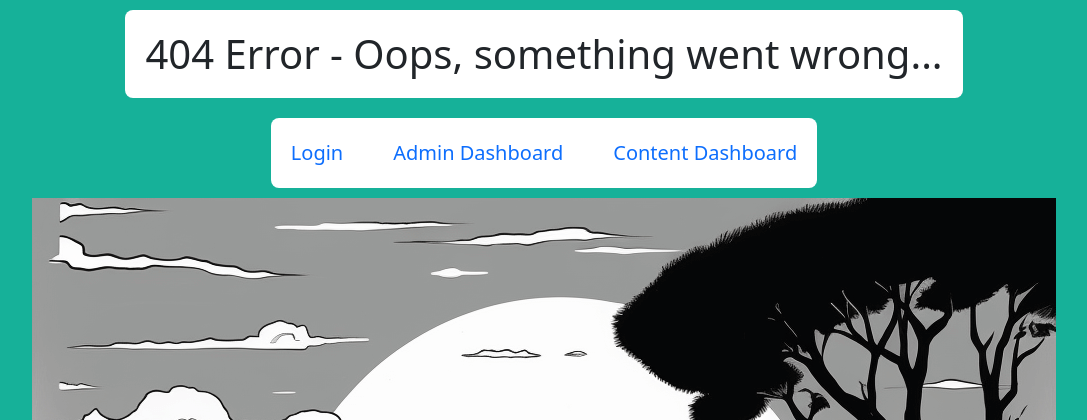
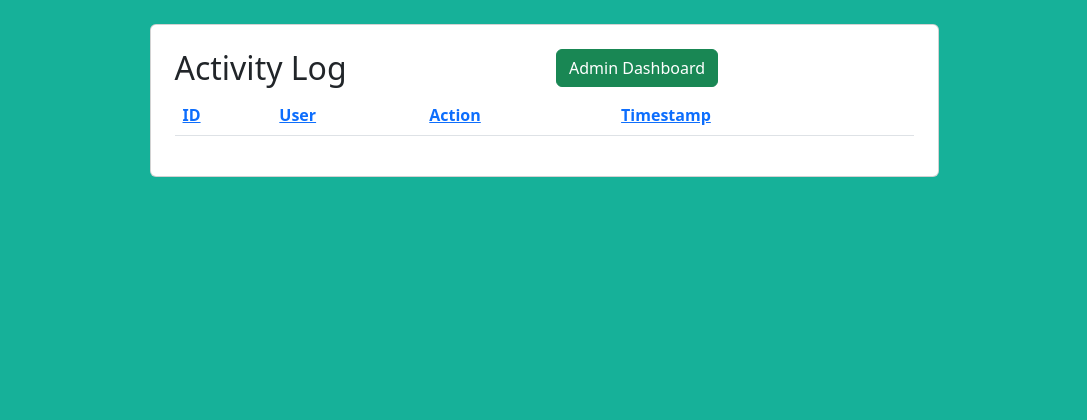
Before and after one commit to Hack-Weekly/sage-giraffe-headless-cms, a Flask app: page /log in a window 1280 px wide. Shown: the part 56-476 px from the top of the page, without its empty margins (96-1183 px from the left). After the commit the page ends 233 px from the top, so only its background shows below. Run offline with Flask 2, Linux system fonts and the light colour scheme; the visitor is signed in with stand-in values (Sample User, id 1); data comes from the database, SQL or seed files in the repository; data that the repository does not hold is empty.

Commit message:
Made separate page for activity log

```diff
--- a/routes.py
+++ b/routes.py
@@ -20,6 +20,34 @@ def index():
 @cms.route('/docs')
 def docs():
     return render_template('docs.html')
+
+@cms.route('/log', methods=['GET'])
+@login_required
+def log():
+    sort_column = request.args.get('sort', 'timestamp')
+    sort_order = request.args.get('order', 'asc')
+
+    def toggle_order(column):
+        if sort_column == column and sort_order == 'asc':
+            return 'desc'
+        return 'asc'
+
+    if sort_column == 'id':
+        sort_attr = Log.id
+    elif sort_column == 'user':
+        sort_attr = User.username
+    elif sort_column == 'action':
+        sort_attr = Log.action
+    else:
+        sort_attr = Log.timestamp
+
+    if sort_order == 'desc':
+        sort_attr = sort_attr.desc()
+
+    logs = Log.query.join(Log.user).order_by(sort_attr).all()
+
+    return render_template('log.html', logs=logs, sort_column=sort_column, sort_order=sort_order, toggle_order=toggle_order)
+
 
 #Route for Login page
 @cms.route('/login', methods=['GET', 'POST'])
--- /dev/null
+++ b/templates/log.html
@@ -0,0 +1,52 @@
+{% extends 'base.html' %}
+
+{% block head %}
+  <title>Activity Log</title>
+{% endblock %}
+
+{% block body %}
+<div class="container mt-4">
+  <div class="w-75 mx-auto">
+    <div class="card m-4 p-4">
+      <div class="row">
+        <div class="col-6">
+            <h2>Activity Log</h2>
+        </div>
+        <div class="col-6">
+            <a href="{{ url_for('cms.admin') }}" class="btn btn-success"
+            >Admin Dashboard</a
+            >
+        </div>
+      </div>
+      <table class="table">
+        <thead>
+          <tr>
+            <th scope="col">
+              <a href="{{ url_for('cms.log', sort='id', order=toggle_order('id')) }}">ID</a>
+            </th>
+            <th scope="col">
+              <a href="{{ url_for('cms.log', sort='user', order=toggle_order('user')) }}">User</a>
+            </th>
+            <th scope="col">
+              <a href="{{ url_for('cms.log', sort='action', order=toggle_order('action')) }}">Action</a>
+            </th>
+            <th scope="col">
+              <a href="{{ url_for('cms.log', sort='timestamp', order=toggle_order('timestamp')) }}">Timestamp</a>
+            </th>
+          </tr>
+        </thead>
+        <tbody>
+          {% for log in logs %}
+          <tr>
+            <td>{{ log.id }}</td>
+            <td>{{ log.user.username }}</td>
+            <td>{{ log.action }}</td>
+            <td>{{ log.timestamp }}</td>
+          </tr>
+          {% endfor %}
+        </tbody>
+      </table>
+    </div>
+  </div>
+</div>
+{% endblock %}
```
Also changed, not shown: templates/admin.html (+3 -10 lines).
